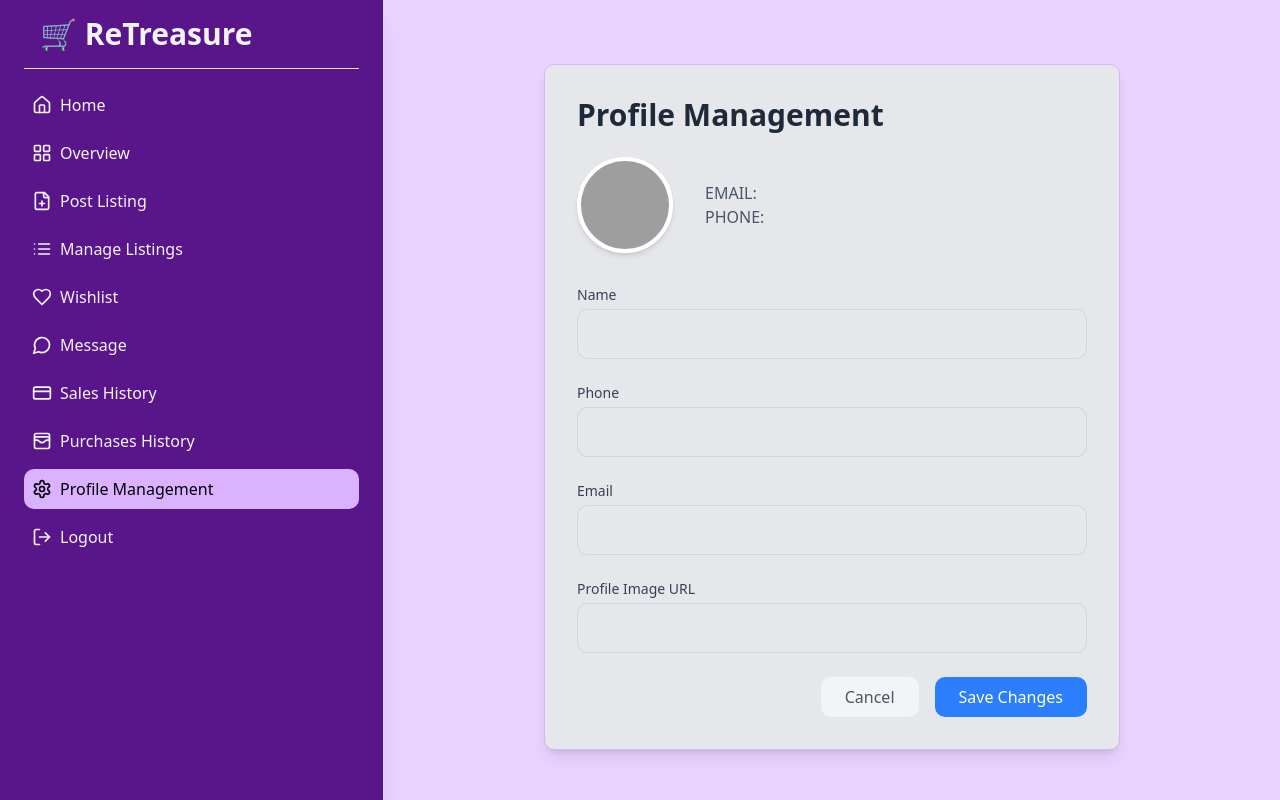
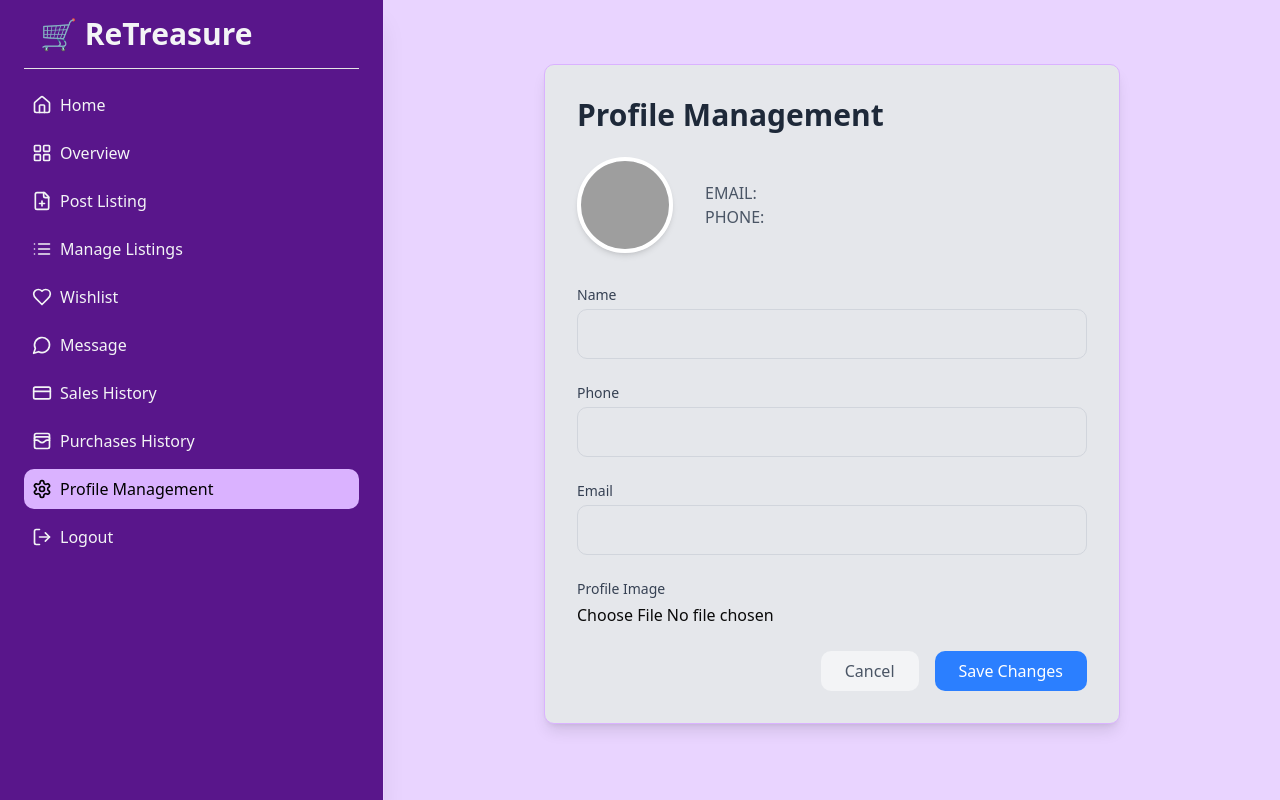
Before and after one commit to shahidulllah/ReTreasure-shop-client, a Next.js app: page /dashboard/profile in a window 1280 px wide. Both pictures are taken after a click on the button "Edit Profile". Built offline with nearby package versions, Linux system fonts and the light colour scheme; no server answers; grey boxes are pictures that could not be loaded.

Commit message:
code refectoring

```diff
--- a/src/components/pages/dashboard/ProfileManage.tsx
+++ b/src/components/pages/dashboard/ProfileManage.tsx
@@ -6,6 +6,7 @@ import { signOut, useSession } from "next-auth/react";
 import { IUser } from "@/types";
 import { updateProfile } from "@/services/userService";
 import { toast } from "sonner";
+import ImageUploader from "@/components/shared/ImageUploader";
 
 const ProfileManagement = () => {
   const { data: session, update } = useSession();
@@ -118,15 +119,16 @@ const ProfileManagement = () => {
           </div>
           <div>
             <label className="block text-sm font-medium text-gray-700 mb-1">
-              Profile Image URL
+              Profile Image
             </label>
-            <input
+            {/* <input
               type="text"
               name="image"
               value={updatedUser.image || ""}
               onChange={handleChange}
               className="w-full p-3 border border-gray-300 rounded-lg focus:ring-2 focus:ring-blue-500 focus:border-blue-500 transition-all"
-            />
+            /> */}
+            <ImageUploader/>
           </div>
           <div className="flex justify-end space-x-4">
             <button
--- a/src/components/shared/ImageUploader.tsx
+++ b/src/components/shared/ImageUploader.tsx
@@ -14,6 +14,7 @@ export default function ImageUploader() {
     const formData = new FormData();
     formData.append("file", file);
     console.log("formData:", formData);
+    console.log("file:", file);
 
     const res = await fetch(`${process.env.NEXT_PUBLIC_BASE_URL}/api/upload`, {
       method: "POST",
```
